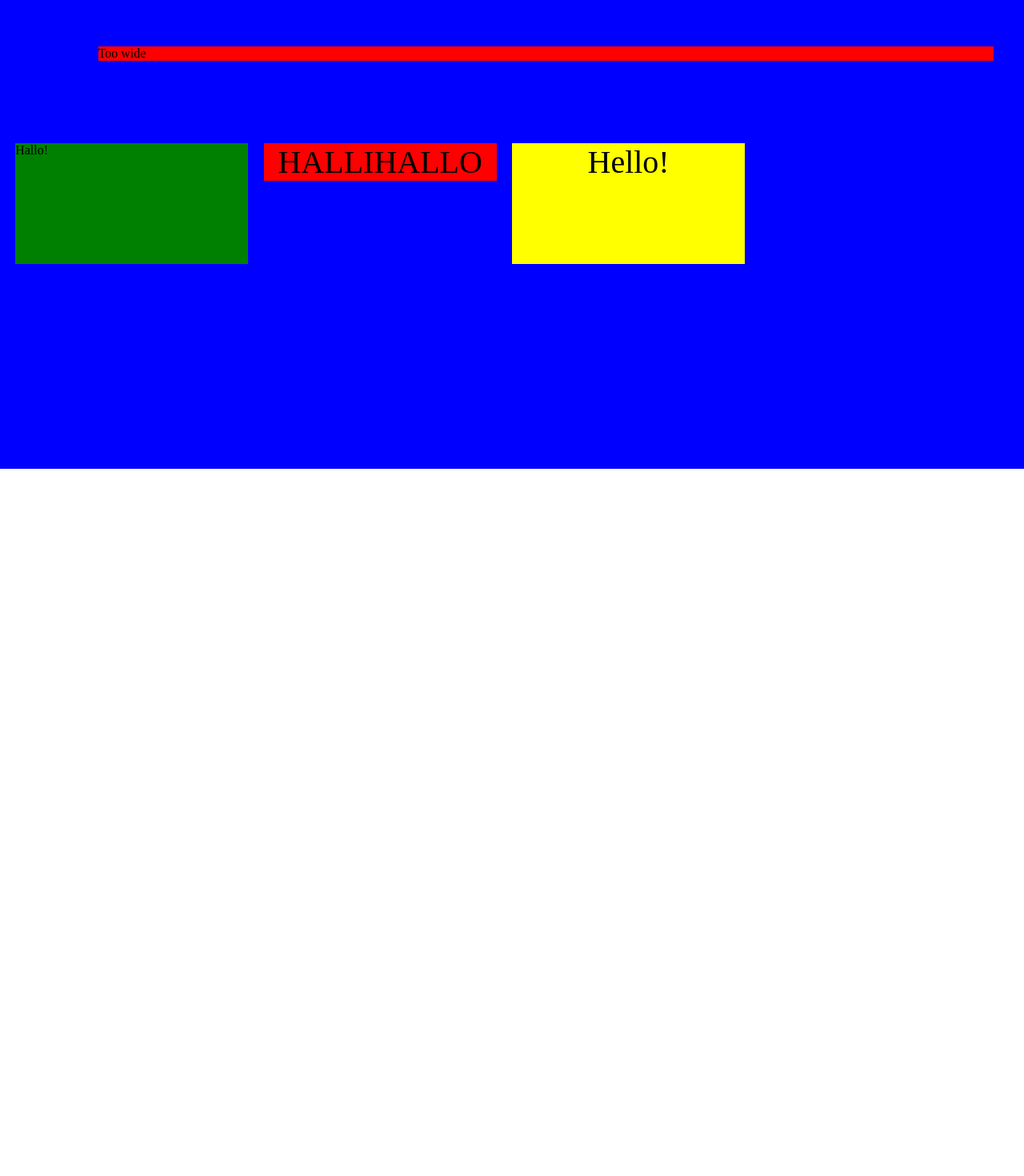
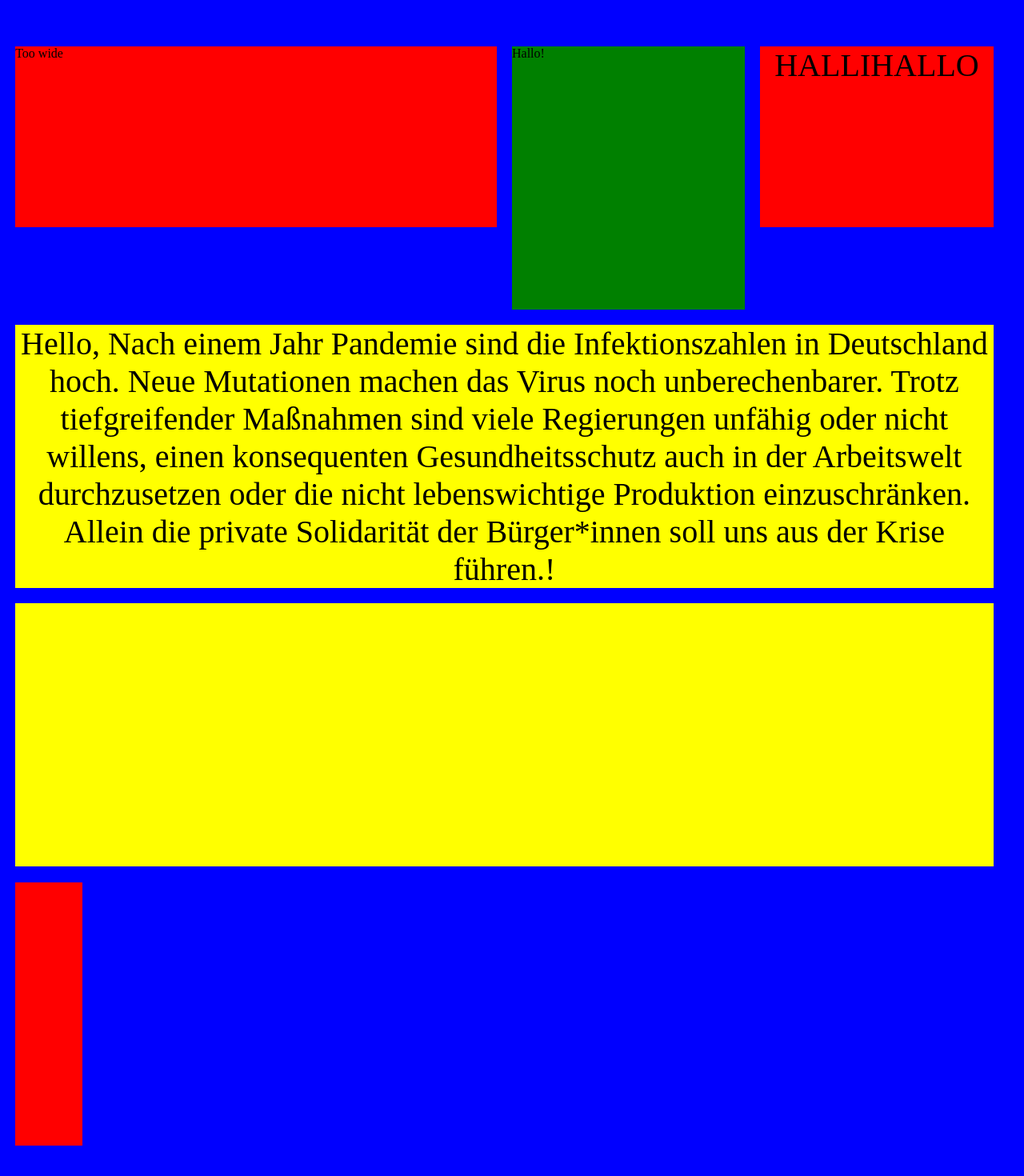
Before and after one commit to AndreasFaust/react-raster, a Next.js app: page /test in a window 1280 px wide. Shown: the part 70-1540 px from the top of the page at 80% size. Before the commit the page ends 800 px from the top, so only its background shows below. Built offline with nearby package versions, Linux system fonts and the light colour scheme.

Commit message:
update example

```diff
--- a/components/SpecialGrid.tsx
+++ b/components/SpecialGrid.tsx
@@ -15,7 +15,7 @@ SpecialGrid.defaultProps = {
   top: "10vw",
   bottom: "20vw",
   gutterX: ["0px", "0px", "1.5vw"],
-  // gutterY:"3vw",
+  gutterY: "1.5vw",
   colspan: [6, 6, 6, 12],
   alignX: ["center", "right", "left"],
   // alignY:"center",
@@ -26,6 +26,7 @@ SpecialGrid.defaultProps = {
   // styleOuter:`width: 80%;`,
   css: `
     background: blue;
+    grid-auto-rows: minmax(min-content, 1fr);
     &.bp-768 {
       // background: black;
     }
--- a/pages/test.tsx
+++ b/pages/test.tsx
@@ -36,7 +36,7 @@ const ChildBox = () => {
 interface Props {}
 
 const Testpage: NextPage<Props> = (props) => {
-  const boxRef = React.useRef<HTMLElement>(null);
+  const boxRef = React.useRef(null);
   useEffect(() => {
     console.log(boxRef.current);
   }, []);
@@ -46,8 +46,7 @@ const Testpage: NextPage<Props> = (props) => {
       <SpecialGrid>
         {/* <Box /> */}
         <Box
-          left={1}
-          cols={12}
+          cols={6}
           bottom={1}
           css={`
             background: red;
@@ -68,7 +67,7 @@ const Testpage: NextPage<Props> = (props) => {
         />
         <Box
           ref={boxRef}
-          cols={3}
+          cols={12}
           css={`
             background: yellow;
           `}
@@ -79,10 +78,31 @@ const Testpage: NextPage<Props> = (props) => {
             console.log(element.offsetWidth);
           }}
         >
-          <h1>Hello!</h1>
+          <h1>
+            Hello, Nach einem Jahr Pandemie sind die Infektionszahlen in
+            Deutschland hoch. Neue Mutationen machen das Virus noch
+            unberechenbarer. Trotz tiefgreifender Maßnahmen sind viele
+            Regierungen unfähig oder nicht willens, einen konsequenten
+            Gesundheitsschutz auch in der Arbeitswelt durchzusetzen oder die
+            nicht lebenswichtige Produktion einzuschränken. Allein die private
+            Solidarität der Bürger*innen soll uns aus der Krise führen.!
+          </h1>
           {/* <Box style={`basckground: red;`}>Hallo</Box> */}
         </Box>
         {/* <ChildBox /> */}
+        <Box
+          css={`
+            height: 100%;
+            background: yellow;
+          `}
+        ></Box>
+        <Box
+          cols={1}
+          css={`
+            height: 100%;
+            background: red;
+          `}
+        ></Box>
       </SpecialGrid>
     </>
   );
```
Also changed, not shown: pages/index.tsx (+24 -4 lines), assets/react-raster-logo-reduced.svg (added), 1 other file (tests, documents, lock files or other folders).
